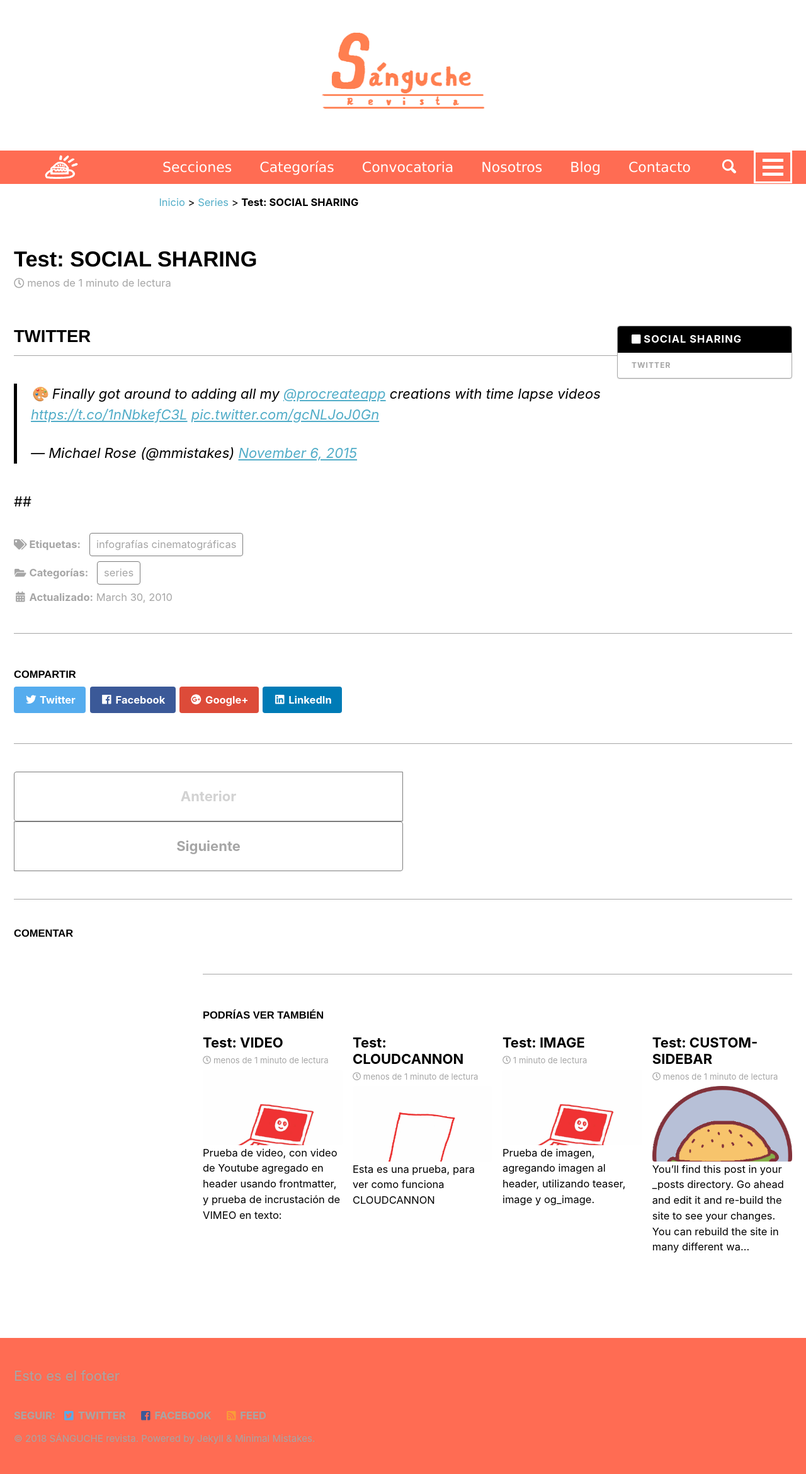
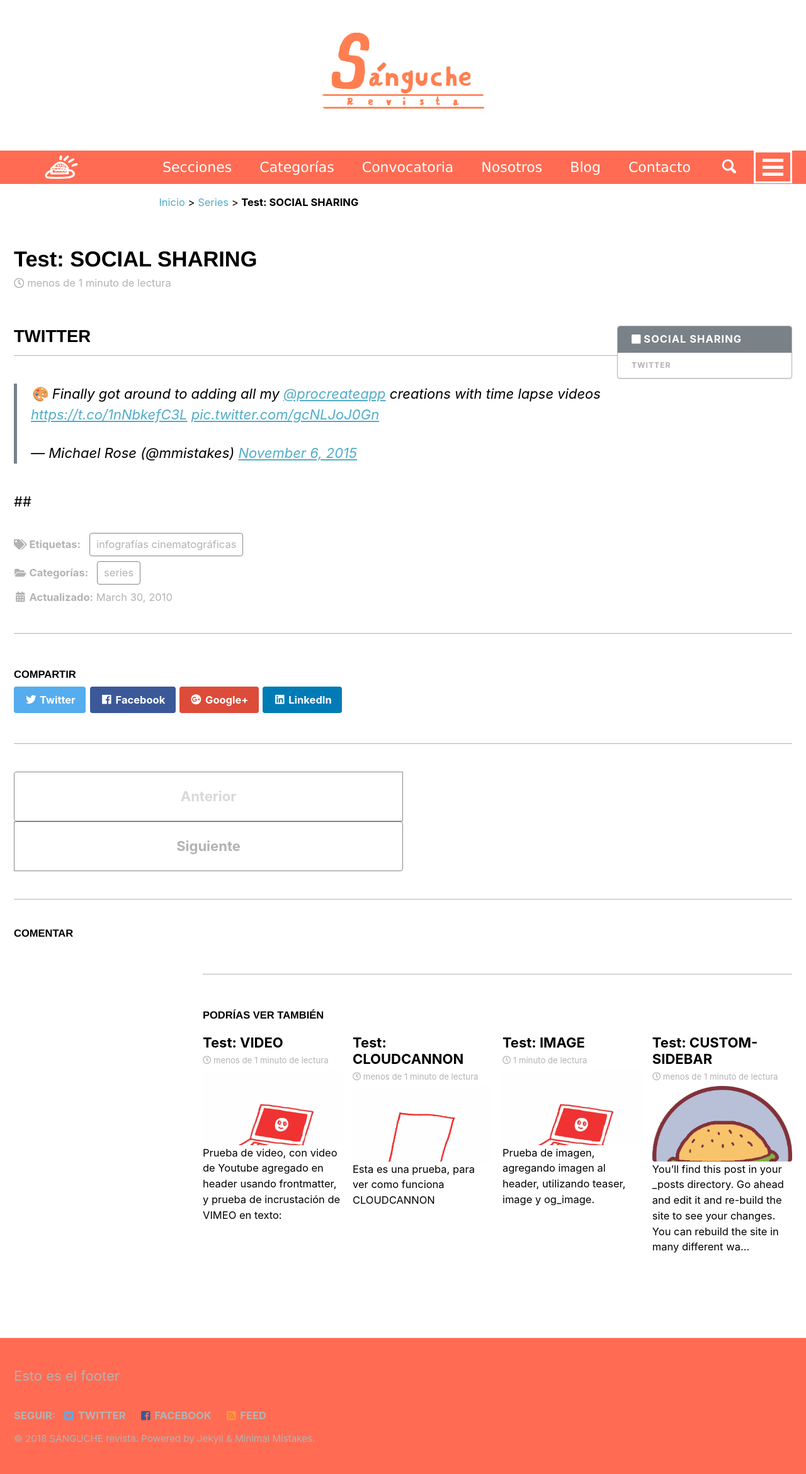
Before and after one commit to sangucherevista/sangucherevista.github.io, a Jekyll site: the page built from _posts/2010-03-29-test-social-sharing.md, in a window 1280 px wide. Shown: the whole page at 63% size. Built offline with Jekyll 4.4.1, drawn with Linux system fonts in a browser that asks for light colours; nearby versions of some CDN libraries; comment, search, counter and statistics services are not loaded.

Commit message:
three grays

```diff
--- a/_sass/minimal-mistakes/_variables.scss
+++ b/_sass/minimal-mistakes/_variables.scss
@@ -58,10 +58,10 @@
 $orange-red: #ff6c53 !default;
 
 /* mixins */
-$gray: mix($white, $black, 50%) !default;
-$dark-gray: mix($black, $gray, 40%) !default;
-$darker-gray: mix($black, $gray, 60%) !default;
-$light-gray: mix($white, $gray, 30%) !default;
+$light-gray: mix($black, $white, 30%) !default;
+$gray: mix($black, $white, 60%) !default;
+$dark-gray: mix($black, $white, 80%) !default;
+
 
 /* web */
 $sanguche-color: $orange-red !default;
@@ -74,7 +74,7 @@
 $border-color-light: $white !default;
 $form-background-color: $light-gray !default;
 
-$primary-color: $black !default;
+$primary-color: #7a8288 !default;
 $success-color: #62c462 !default;
 $warning-color: #f89406 !default;
 $danger-color: #ee5f5b !default;
```
